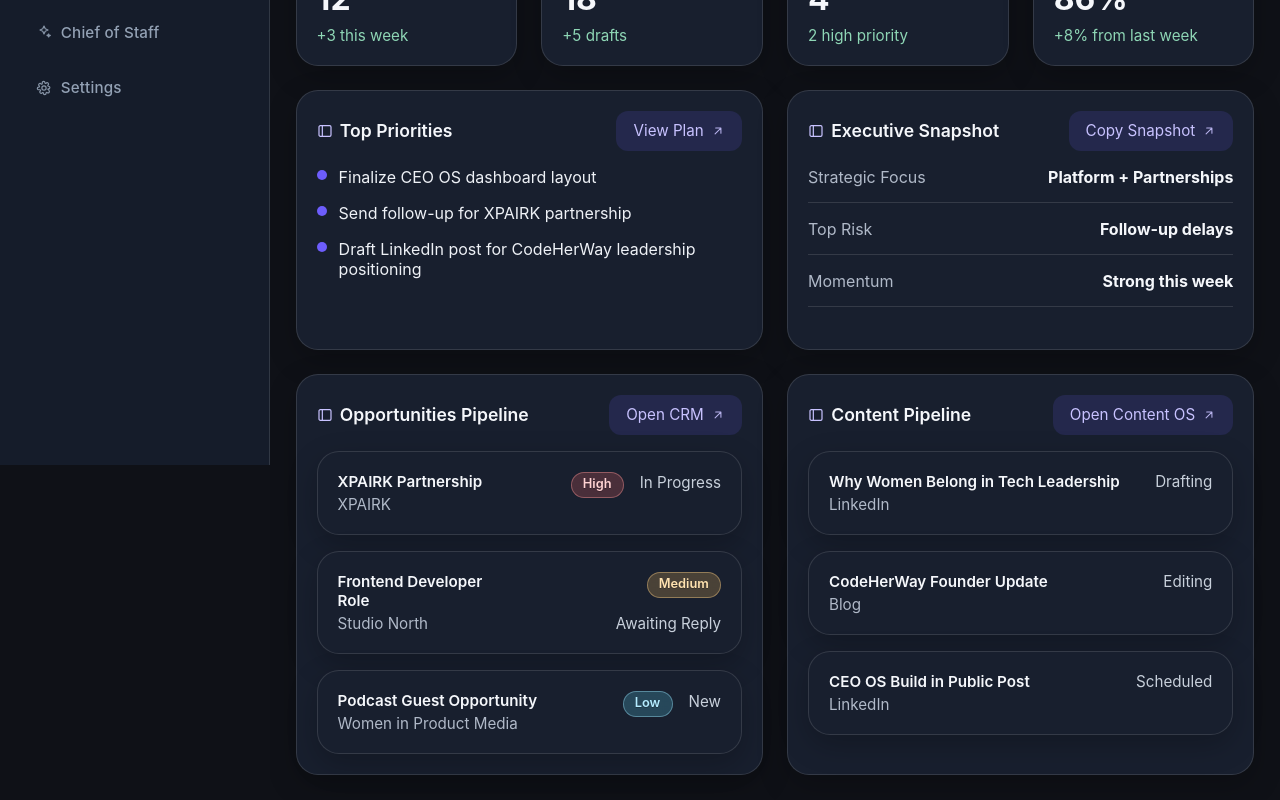
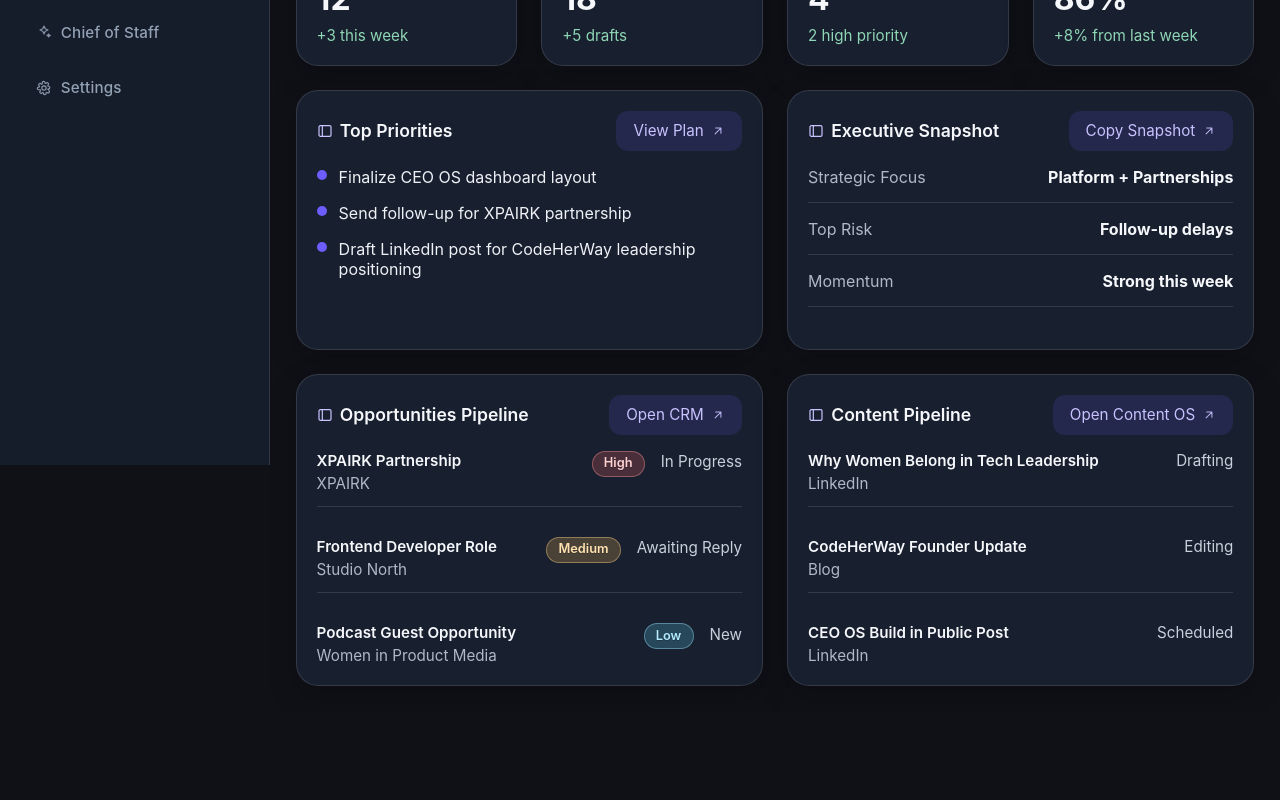
Before and after one commit to itcodegirl/codeherway-ceo-os, a React (Vite) app: page / in a window 1280 px wide. Shown: the part 335-1135 px from the top of the page. After the commit the page ends 1047 px from the top, so only its background shows below. Built offline with nearby package versions, Linux system fonts and the light colour scheme.

Commit message:
style: flatten dashboard mini-table row chrome
Agent-Logs-Url: https://github.com/itcodegirl/codeherway-ceo-os/sessions/58cc7c96-4af4-4590-a78c-204d04f225c6

Co-authored-by: itcodegirl <88835851+itcodegirl@users.noreply.github.com>

```diff
--- a/src/styles/dashboard.css
+++ b/src/styles/dashboard.css
@@ -108,11 +108,20 @@
 	justify-content: space-between;
 	align-items: stretch;
 	gap: var(--space-card-inner-gap);
-	padding: var(--space-card-padding);
-	border: 1px solid var(--border);
-	border-radius: var(--radius-lg);
-	background: var(--surface-card);
-	box-shadow: var(--shadow-soft);
+	padding: 0.85rem 0;
+	border-bottom: 1px solid var(--border);
+	background: transparent;
+	box-shadow: none;
+	border-radius: 0;
+}
+
+.mini-table__row:first-child {
+	padding-top: 0;
+}
+
+.mini-table__row:last-child {
+	padding-bottom: 0;
+	border-bottom: 0;
 }
 
 .mini-table__title {
```
